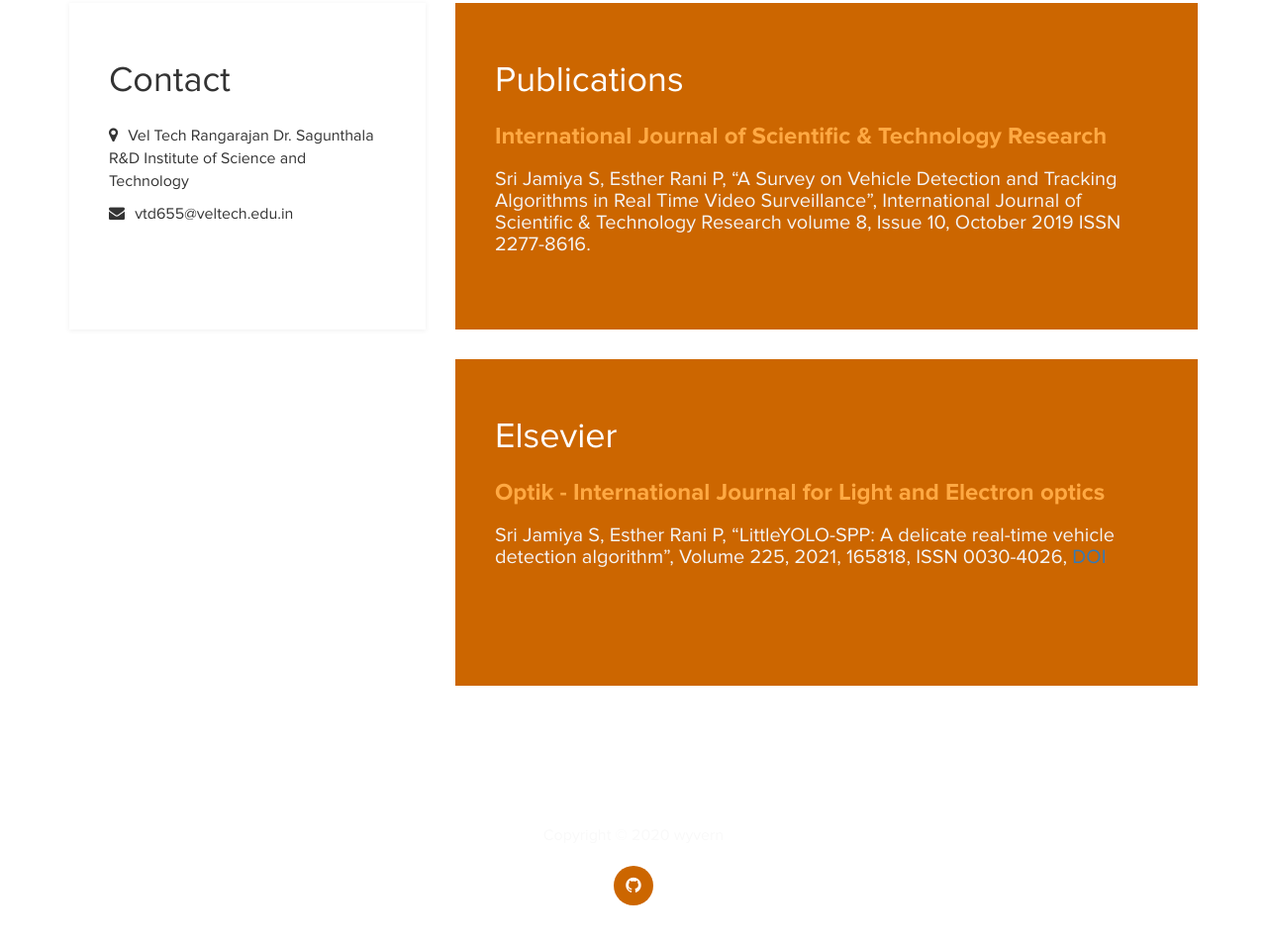
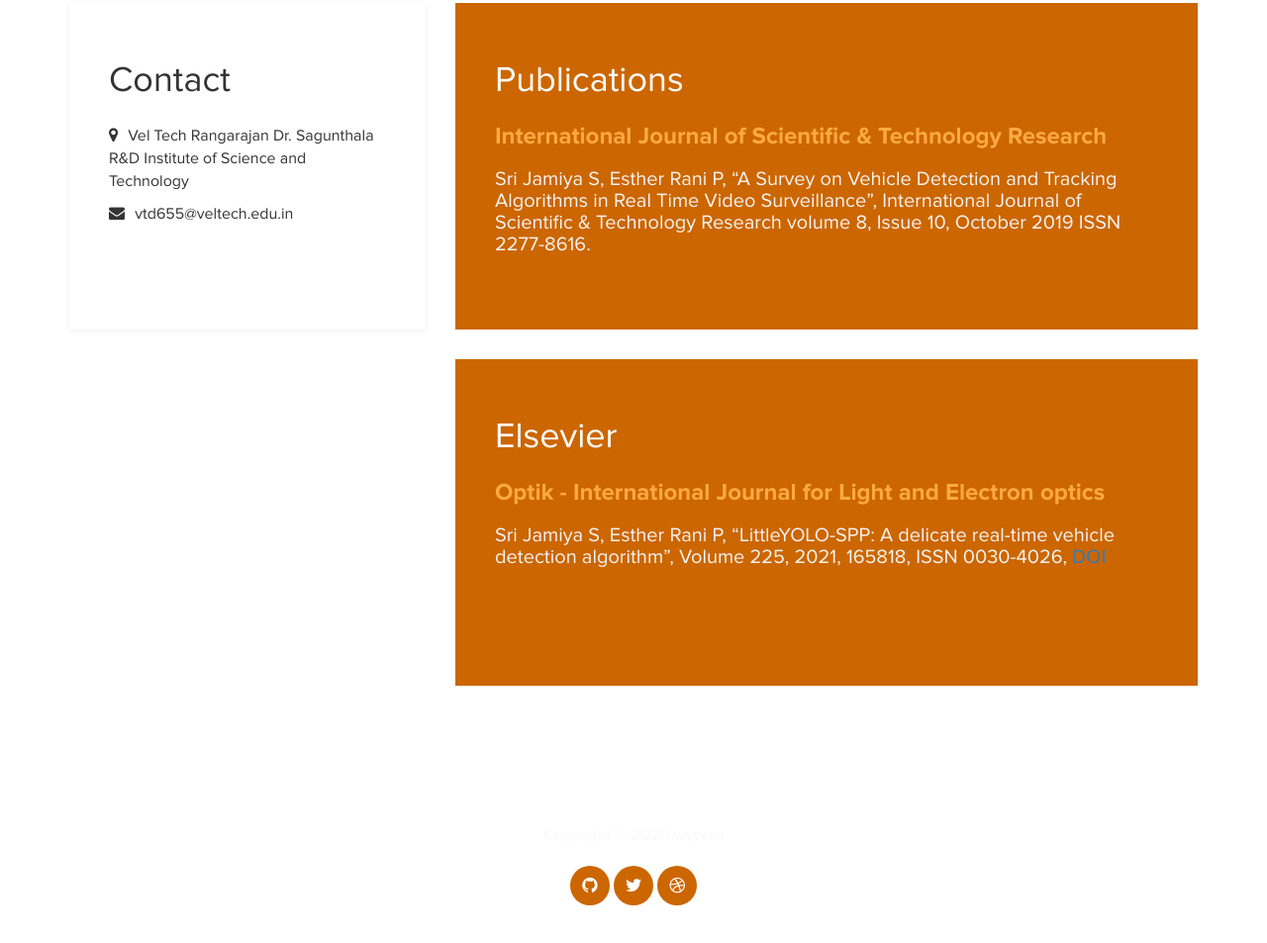
Before and after one commit to srijamiya/srijamiya.github.io, a plain HTML site: page index.html in a window 1280 px wide. Shown: the part 1446-2399 px from the top of the page at 99% size. Drawn offline with Linux system fonts and the light colour scheme.

Commit message:
Link my researchgate and Orcid profiles

```diff
--- a/index.html
+++ b/index.html
@@ -150,6 +150,8 @@
 				<p>Copyright &copy; 2020 wyvern</p>
 				<ul class="social-icons">
 					<li><a href="https://github.com/srijamiya" class="fa fa-github"></a></li>
+					<li><a href="https://www.researchgate.net/profile/Sri_Jamiya_S2" class="fa fa-twitter"></a></li>
+					<li><a href="https://orcid.org/0000-0002-2650-0340" class="fa fa-dribbble"></a></li>
 				</ul>
 			</div>
 		</div>
```
